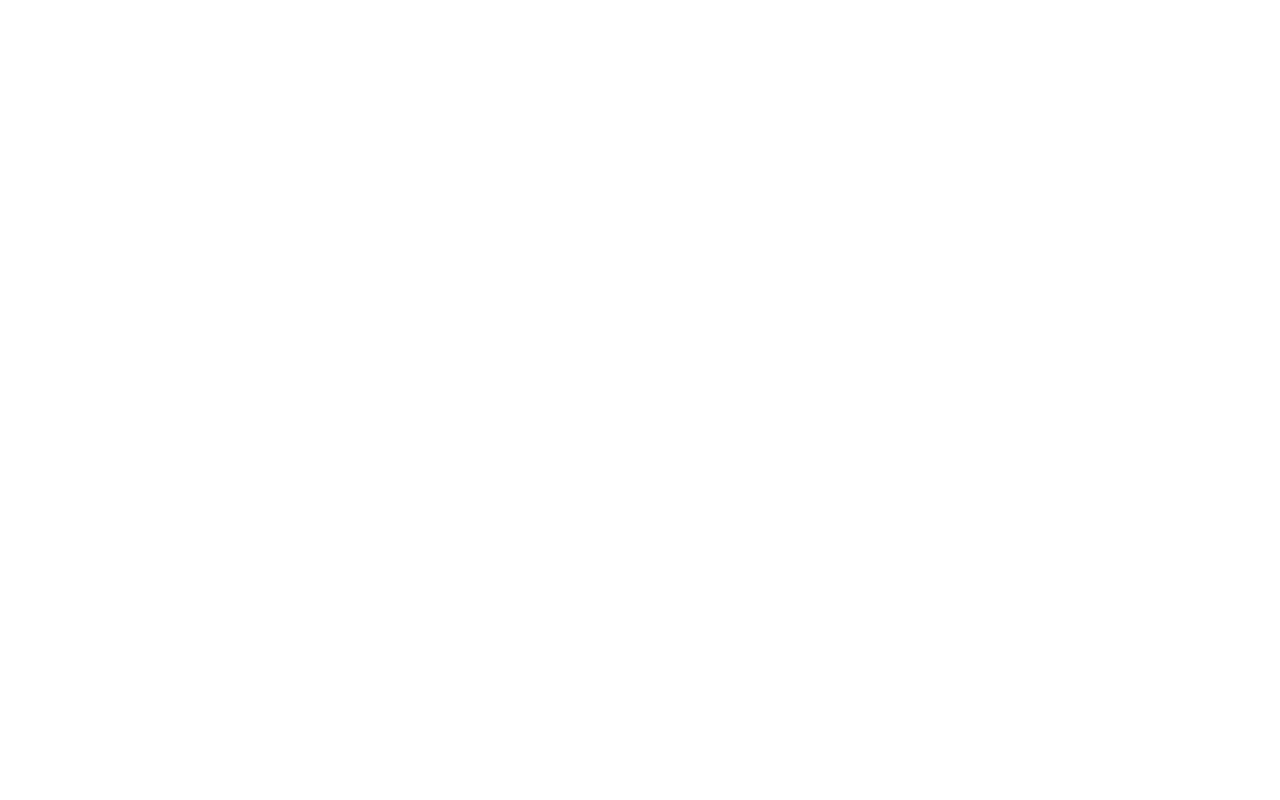
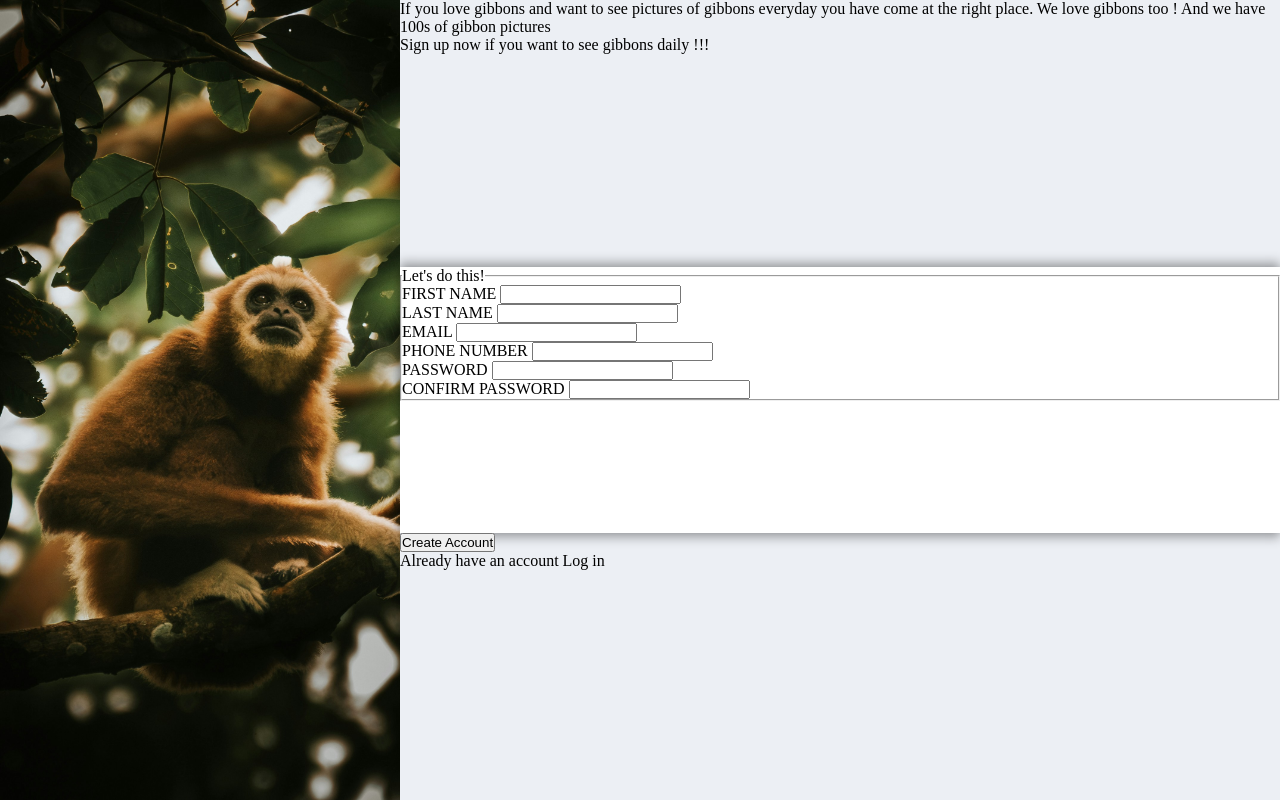
Before and after one commit to Plasticomega/sign-up-form, a plain HTML site: page index.html in a window 1280 px wide. Drawn offline with Linux system fonts and the light colour scheme.

Commit message:
basic structure

```diff
--- a/index.html
+++ b/index.html
@@ -3,9 +3,53 @@
 <head>
     <meta charset="UTF-8">
     <meta name="viewport" content="width=device-width, initial-scale=1.0">
-    <title>Document</title>
+    <title>Sign up form</title>
+    <link rel="stylesheet" href="styles.css">
 </head>
 <body>
+    <div class="wrapper">
+        <div class="left-side">
+            <div class="gibbon"></div>
+        </div>
+        <div class="right-side">
+            <div class="quote">If you love gibbons and want to see pictures of gibbons everyday you have come at the right place. We love gibbons too ! And we have 100s of gibbon pictures <br> Sign up now if you want to see gibbons daily !!!</div>
+            <div class="form-wrapper">
+                <form action="#" method="post">
+                    <fieldset>
+                        <legend>Let's do this!</legend>
+                        <div>
+                            <label for="first_name">FIRST NAME</label>
+                            <input type="text" name="first name" id="first_name" min="2" max="20">
+                        </div>
+                        <div>
+                            <label for="last_name">LAST NAME</label>
+                            <input type="text" name="last name" id="last_name" min="2" max="20">
+                        </div>
+                        <div>
+                            <label for="email">EMAIL</label>
+                            <input type="email" name="mail" id="Email">
+                        </div>
+                        <div>
+                            <label for="phone_num">PHONE NUMBER</label>
+                            <input type="tel" name="Phone number" id="phone_num">
+                        </div>
+                        <div>
+                            <label for="password">PASSWORD</label>
+                            <input type="password" name="password" id="password">
+                        </div>
+                        <div>
+                            <label for="confirm-pass">CONFIRM PASSWORD</label>
+                            <input type="password" name="confirm password" id="confirm-pass">
+                        </div>
+                    </fieldset>
+                </form>
+            </div>
+            <div class="button">
+                <button type="submit">Create Account</button>
+                <div>Already have an account <span>Log in</span> </div>
+            </div>
+        </div>
 
+    </div>
 </body>
 </html>
--- a/styles.css
+++ b/styles.css
@@ -0,0 +1,43 @@
+*{
+    padding: 0;
+    margin: 0;
+}
+
+.wrapper{
+    display: flex;
+    flex-direction: row;
+}
+
+.right-side{
+    display: flex;
+    flex-direction: column;
+    background-color: #eceff4;
+}
+
+.quote{
+    flex: 1;
+}
+
+.form-wrapper{
+    flex: 1;
+    background-color: white;
+    box-shadow: 0 -5px 10px rgba(0, 0, 0, 0.3),
+    0 5px 10px rgba(0, 0, 0, 0.3);;
+}
+
+.button{
+    flex: 1;
+}
+
+.left-side{
+    width: 400px;
+}
+
+.gibbon{
+    background-image: url("/src/gibbon.jpg");
+    background-repeat: no-repeat;
+    background-size: cover;
+    width: 40vw;
+    height: 100vh;
+    background-position: right 50% left 50%;
+}
```
Also changed, not shown: src/gibbon.jpg (added), src/s0m.jpg (added), src/s0m2.jpg (added).
